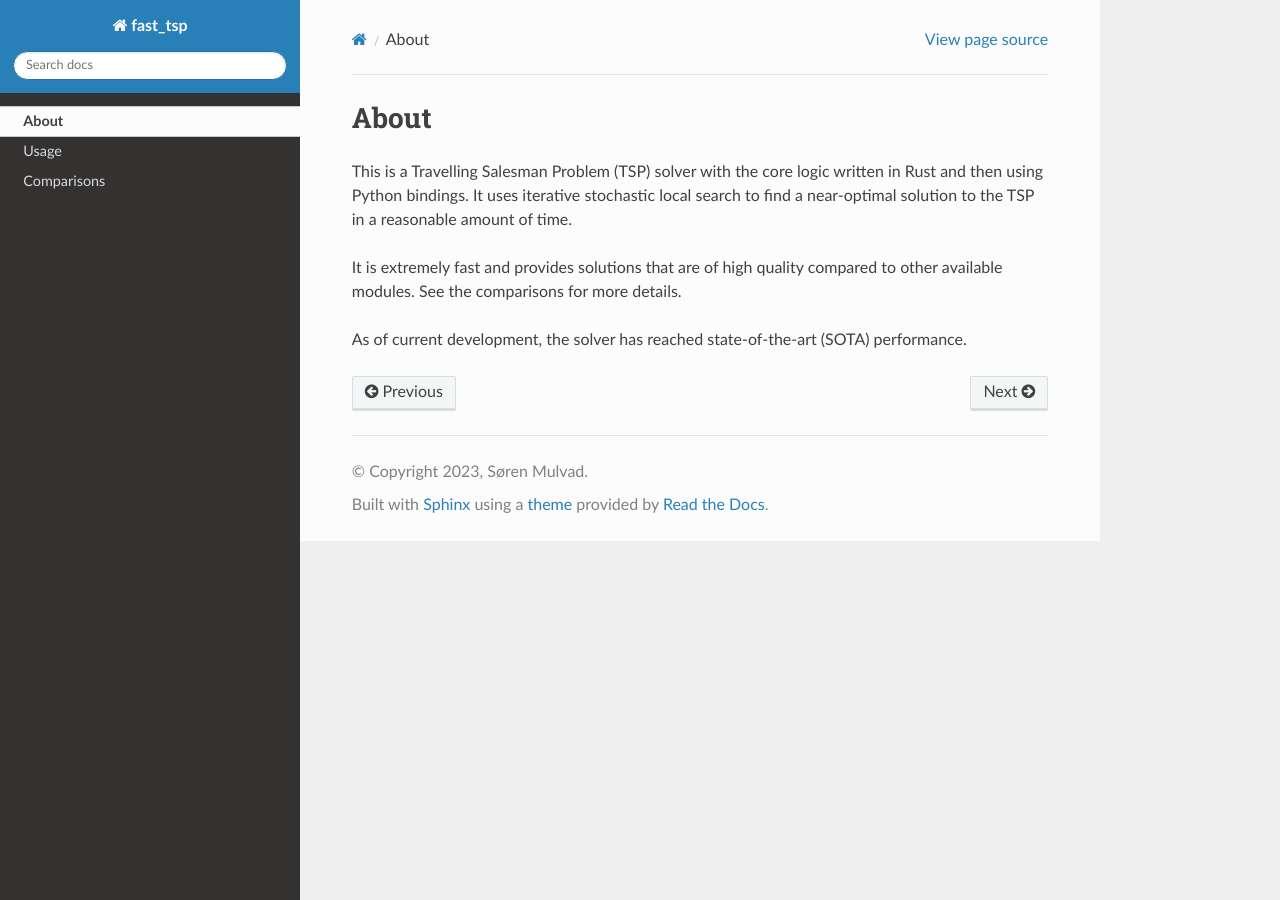
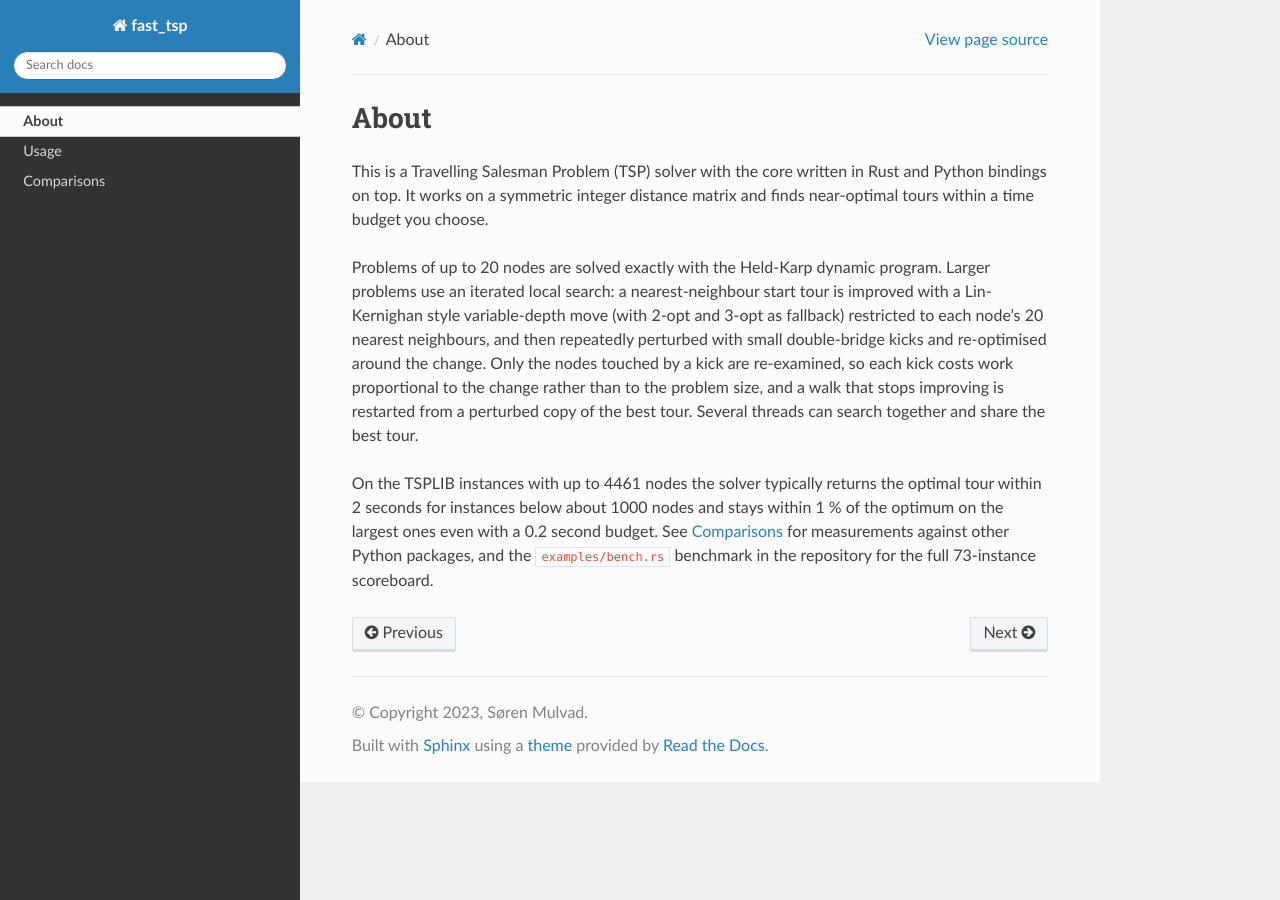
Before and after one commit to shmulvad/fast-tsp, a Sphinx documentation site: the page built from docs/about.rst, in a window 1280 px wide. Built offline with Sphinx 7.4.7 and the Read the Docs theme 3.1.0, drawn with Linux system fonts in a browser that asks for light colours.

Commit message:
Refresh the docs: describe the algorithm, fix wrong names and examples
- about.rst describes the actual algorithm instead of a vague SOTA claim.
- usage.rst: new "Choosing the time budget" section; is_valid_dist_matrix
  and score_tour named correctly; the scoring example computed the cost of
  the greedy tour from a tour object; the sklearn example now rounds
  instead of truncating.
- index.rst: licence badge said BSD, the project is MIT.
- find_tour docstring explains duration_seconds (it said "duration of the
  tour"); is_valid_dist_matrix is listed in __all__ and the API summary.

Claude-Session: https://claude.ai/code/session_01H2sF5Wan7n7A2BtMvfanCQ

```diff
--- a/docs/about.rst
+++ b/docs/about.rst
@@ -1,10 +1,23 @@
 About
 ===========
 
-This is a Travelling Salesman Problem (TSP) solver with the core logic written in Rust and then using Python bindings.
-It uses iterative stochastic local search to find a near-optimal solution to the TSP in a reasonable amount of time.
+This is a Travelling Salesman Problem (TSP) solver with the core written in Rust
+and Python bindings on top. It works on a symmetric integer distance matrix and
+finds near-optimal tours within a time budget you choose.
 
-It is extremely fast and provides solutions that are of high quality compared to other available modules.
-See the comparisons for more details.
+Problems of up to 20 nodes are solved exactly with the Held-Karp dynamic
+program. Larger problems use an iterated local search: a nearest-neighbour
+start tour is improved with a Lin-Kernighan style variable-depth move (with
+2-opt and 3-opt as fallback) restricted to each node's 20 nearest neighbours,
+and then repeatedly perturbed with small double-bridge kicks and re-optimised
+around the change. Only the nodes touched by a kick are re-examined, so each
+kick costs work proportional to the change rather than to the problem size,
+and a walk that stops improving is restarted from a perturbed copy of the best
+tour. Several threads can search together and share the best tour.
 
-As of current development, the solver has reached state-of-the-art (SOTA) performance.
+On the TSPLIB instances with up to 4461 nodes the solver typically returns the
+optimal tour within 2 seconds for instances below about 1000 nodes and stays
+within 1 % of the optimum on the largest ones even with a 0.2 second budget.
+See :doc:`comparisons` for measurements against other Python packages, and
+the ``examples/bench.rs`` benchmark in the repository for the full 73-instance
+scoreboard.
--- a/docs/index.rst
+++ b/docs/index.rst
@@ -1,7 +1,7 @@
 fast-tsp
 ============================
 
-An SLS (Stochastic Local Search) solver for TSP (Travelling Salesman Problem).
+A fast local-search solver for the TSP (Travelling Salesman Problem), written in Rust with Python bindings.
 
 .. image:: https://readthedocs.org/projects/fast-tsp/badge/?version=latest
    :target: https://fast-tsp.readthedocs.io/en/latest/?badge=latest
@@ -15,7 +15,7 @@ An SLS (Stochastic Local Search) solver for TSP (Travelling Salesman Problem).
    :target: https://pypi.org/project/fast-tsp/
    :alt: PyPI - Version
 
-.. image:: https://img.shields.io/badge/license-BSD-success?style=flat-square
+.. image:: https://img.shields.io/badge/license-MIT-success?style=flat-square
    :target: https://github.com/shmulvad/fast-tsp/blob/main/LICENSE
    :alt: License
 
```
Also changed, not shown: docs/usage.rst (+23 -4 lines), 1 other file.
